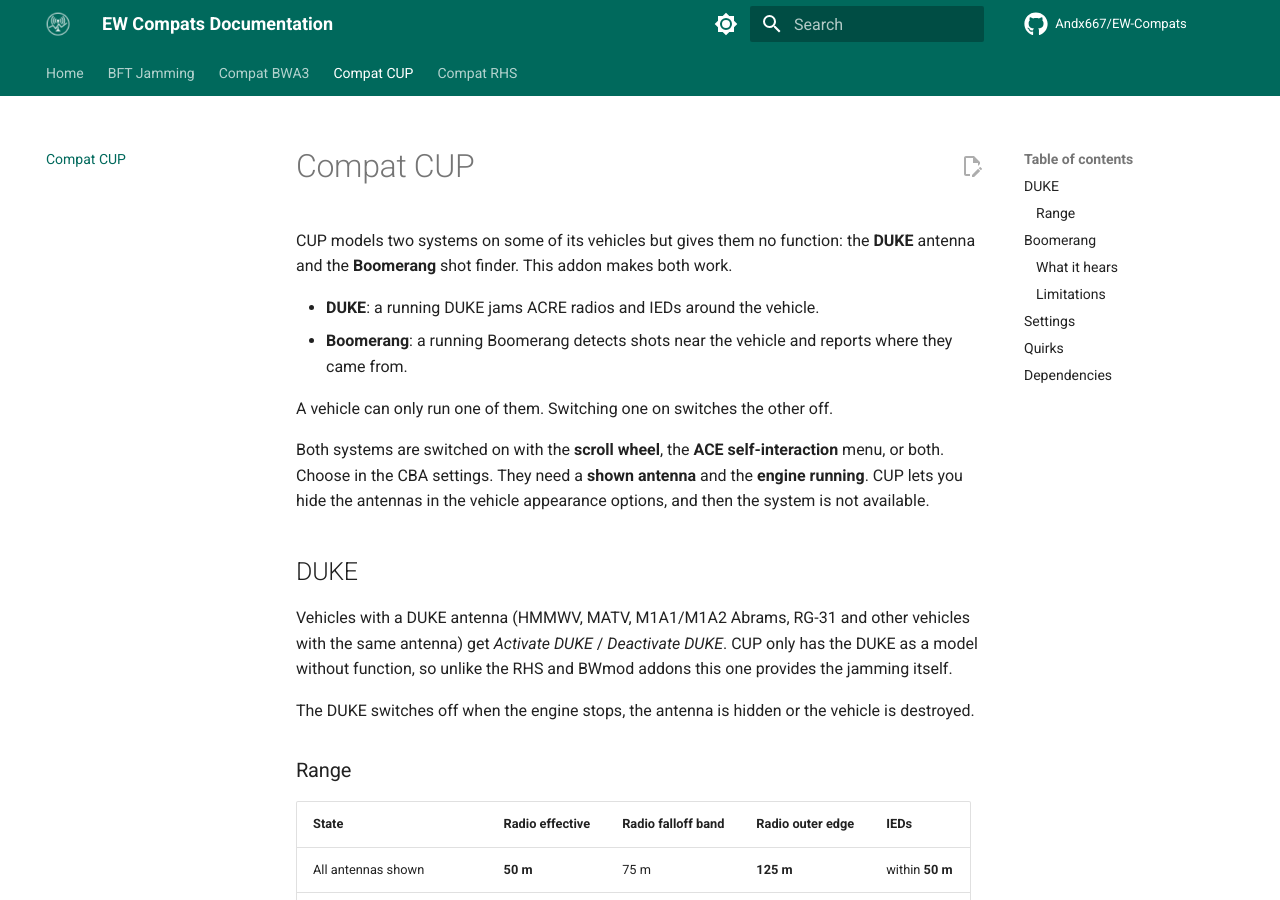
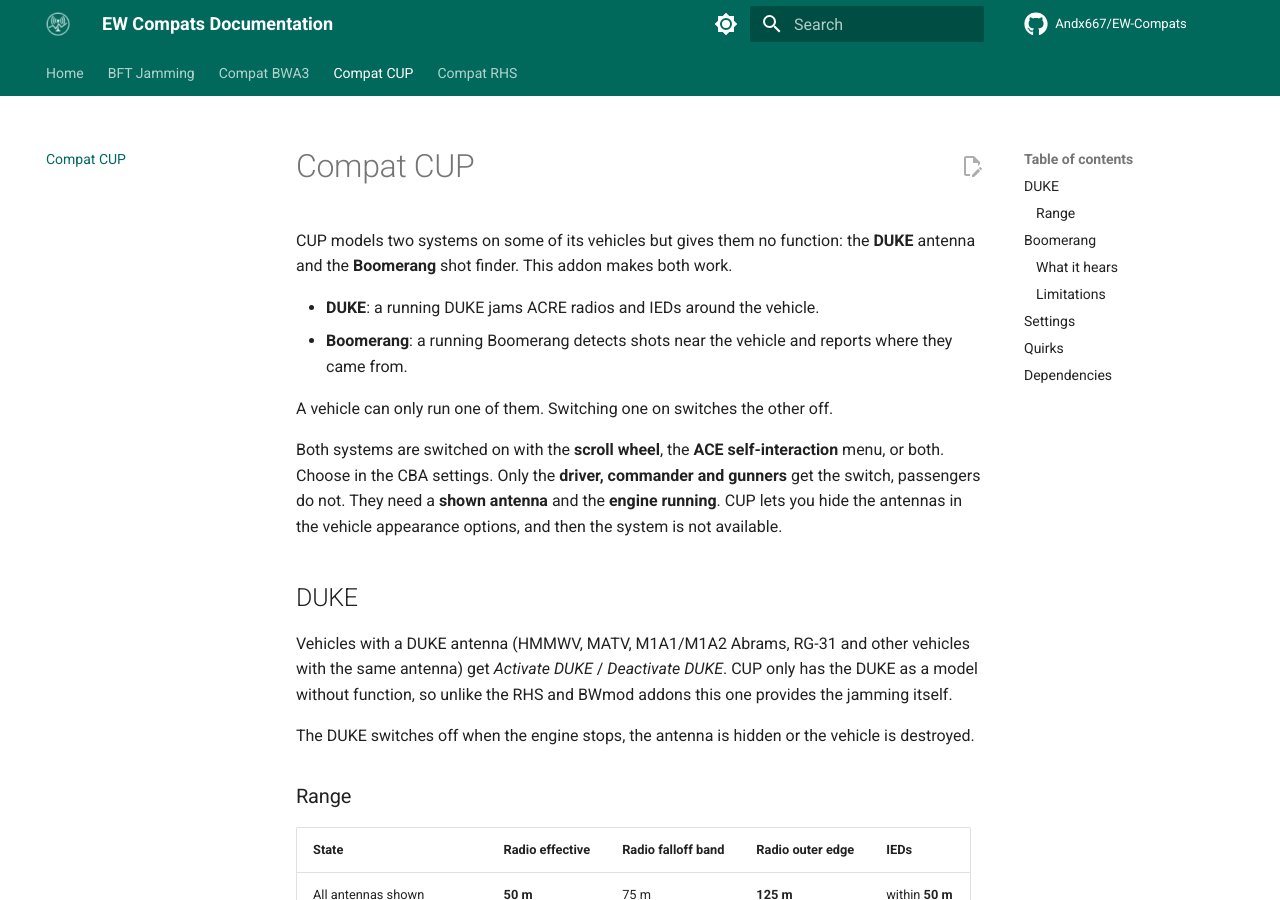
Before and after one commit to Andx667/EW-Compats, an MkDocs documentation site: the page built from docs/compat-cup.md, in a window 1280 px wide and 900 px high. Built offline with MkDocs 1.6.1 and Material for MkDocs 9.7.7, drawn with Linux system fonts in a browser that asks for light colours; plug-ins that fetch from the network failed and are left out; comment, search, counter and statistics services are not loaded.

Commit message:
Compat CUP - Only offer DUKE and Boomerang switches to crew, not passengers
Co-Authored-By: Claude Sonnet 5.5 <noreply@anthropic.com>

```diff
--- a/docs/compat-cup.md
+++ b/docs/compat-cup.md
@@ -7,7 +7,7 @@ CUP models two systems on some of its vehicles but gives them no function: the *
 
 A vehicle can only run one of them. Switching one on switches the other off.
 
-Both systems are switched on with the **scroll wheel**, the **ACE self-interaction** menu, or both. Choose in the CBA settings. They need a **shown antenna** and the **engine running**. CUP lets you hide the antennas in the vehicle appearance options, and then the system is not available.
+Both systems are switched on with the **scroll wheel**, the **ACE self-interaction** menu, or both. Choose in the CBA settings. Only the **driver, commander and gunners** get the switch, passengers do not. They need a **shown antenna** and the **engine running**. CUP lets you hide the antennas in the vehicle appearance options, and then the system is not available.
 
 ## DUKE
 
```
Also changed, not shown: 1 other file.
